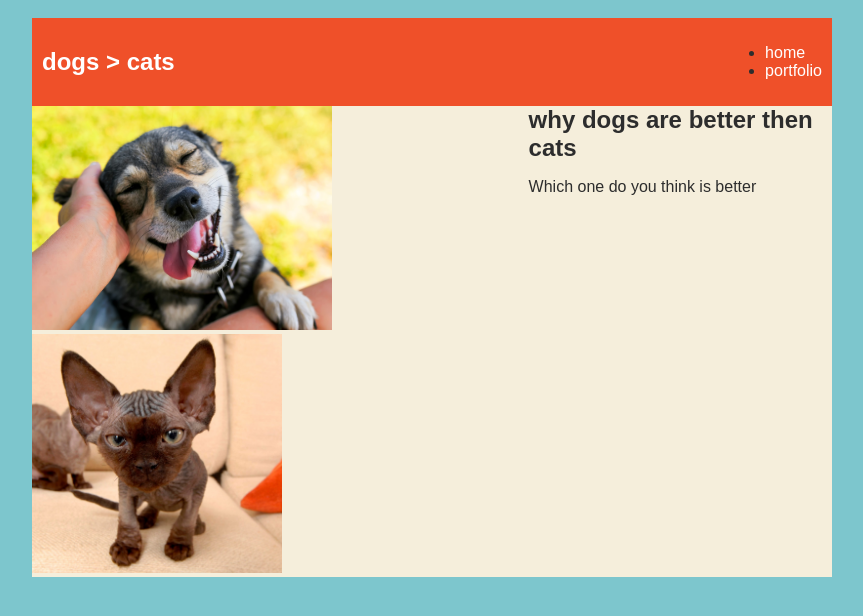
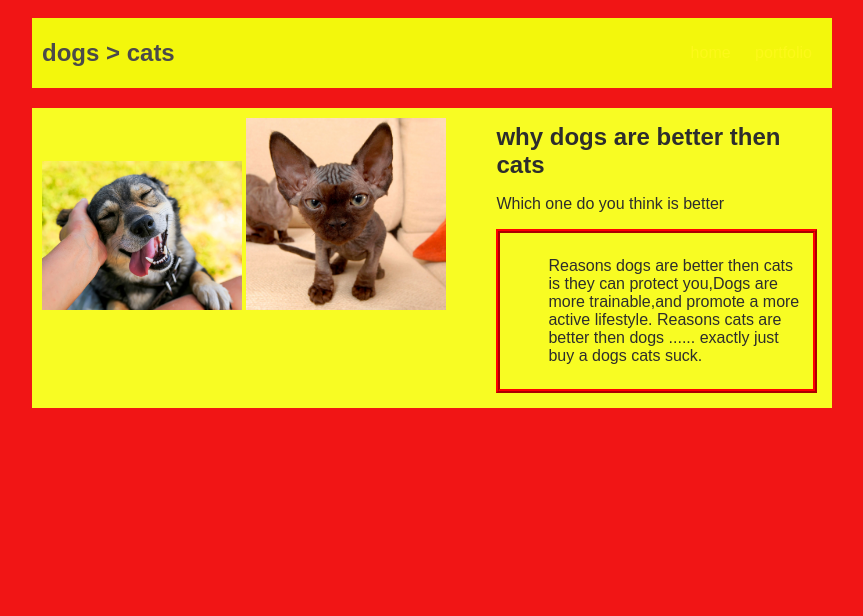
Before and after one commit to Tyrese312005/Tyrese312005.github.io, a plain HTML site: page index.html in a window 1280 px wide. Shown: the whole page, without its empty margins (208-1071 px from the left). Drawn offline with Linux system fonts and the light colour scheme.

Commit message:
add index.html file

```diff
--- a/index.html
+++ b/index.html
@@ -5,7 +5,7 @@
     <title>5 reason dogs are better then cats </title>
     <style>
         body {
-            background: rgb(125, 198, 205);
+            background: rgb(241, 21, 21);
             color: rgb(45, 45, 45);
             padding: 10px;
             font-family: arial;
@@ -18,8 +18,9 @@
 
         /* navigation menu */
         nav {
-            background: rgb(239, 80, 41);
+            background: rgb(243, 247, 12);
             margin: 0 auto;
+            margin-bottom: 20px;
             display: flex;
             padding: 10px;
         }
@@ -27,7 +28,7 @@
         h1 {
             display: flex;
             align-items: center;
-            color: white;
+            color: rgb(75, 74, 74);
             flex: 1;
             margin: 0;
         }
@@ -43,12 +44,12 @@
 
         a {
             text-decoration: none;
-            color: #fff;
+            color: rgb(252, 248, 26);
         }
 
         /* main container area beneath menu */
         main {
-            background: rgb(245, 238, 219);
+            background: rgb(248, 252, 35);
             display: flex;
         }
 
@@ -67,7 +68,7 @@
         }
 
         #interests {
-            border: 4px silver ridge;
+            border: 4px rgb(255, 0, 0) ridge;
             padding: 8px;
         }
 
@@ -83,11 +84,11 @@
     <div id="all-contents">
         <nav>
             <h1> dogs > cats </h1>
-            <ul>
-                <li>
+            <ul id="nav-ul">
+                <li class="nav-li">
                     <a href="index.html"> home </a>
                 </li>
-                <li>
+                <li class="nav-li">
                     <a href="portfolio.html"> portfolio </a>
                 </li>
             </ul>
@@ -95,16 +96,22 @@
 
         <main>
             <!-- sidebar img -->
-            <div>
-                <img src="img/dogs-1.jpeg" width="300">
-                <img src="img/ugly-cat.jpg" width="250">
+            <div class="sidebar">
+                <img class="sidebar-img" src="img/dogs-1.jpeg" width="300">
+                <img class="sidebar-img" src="img/ugly-cat.jpg">
             </div>
 
             <!-- content section -->
-            <div>
+            <div class="content">
                 <h2>why dogs are better then cats </h2>
                 <p>Which one do you think is better </p>
+                <!-- interests section -->
+                <div id="interests">
+                    <ol> Reasons dogs are better then cats is they can protect you,Dogs are more trainable,and promote a
+                        more active lifestyle. Reasons cats are better then dogs ...... exactly just buy a dogs cats suck.
 
+                    </ol>
+                </div>
             </div>
         </main>
     </div>
```
